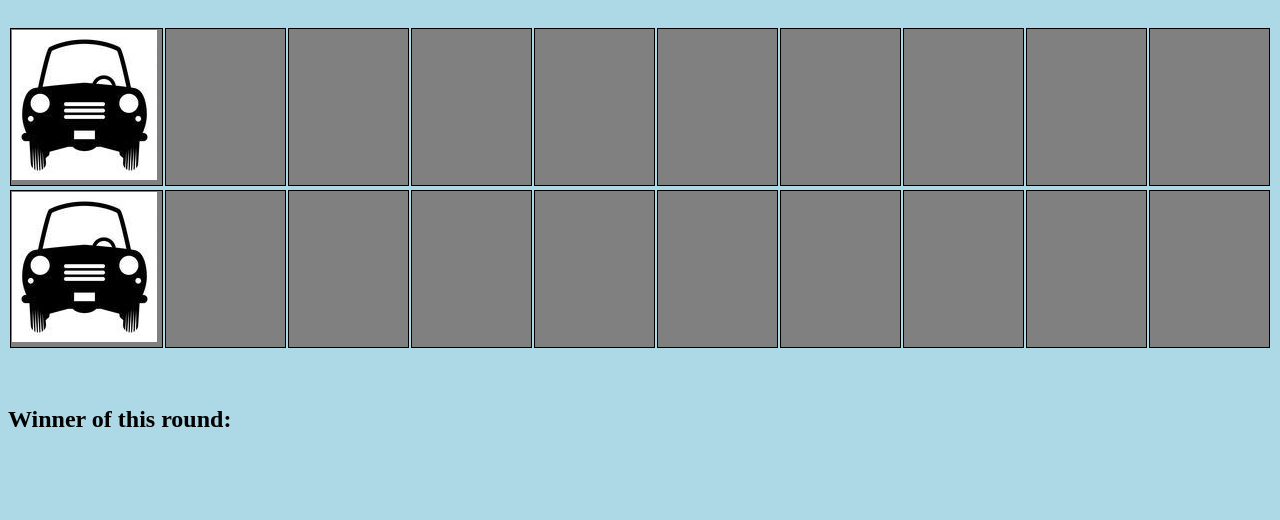
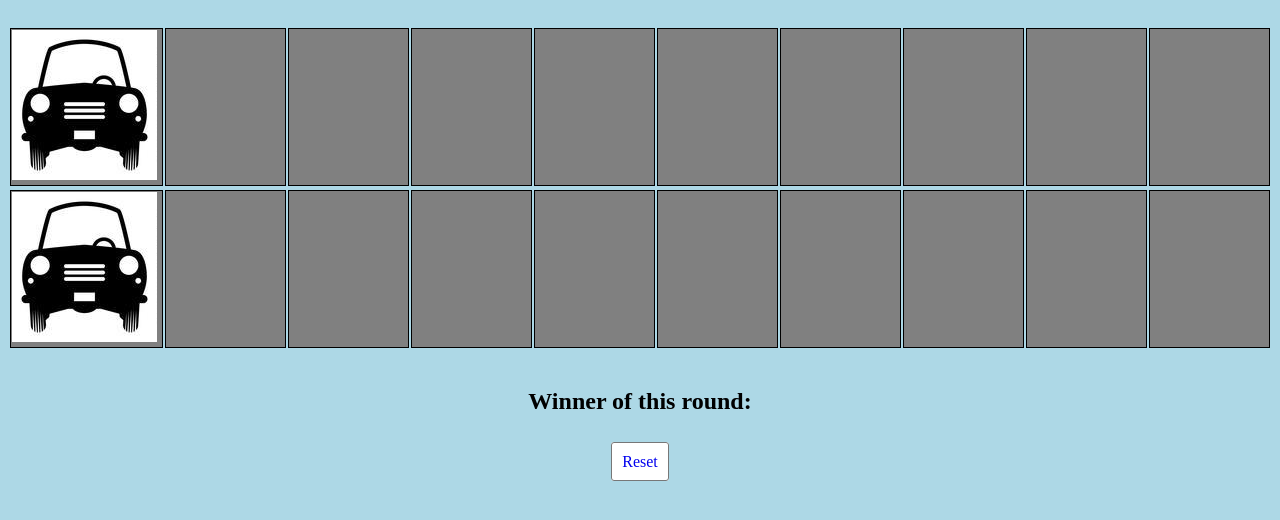
Before and after one commit to jevangelista/jamie_racing_game, a plain HTML site: page index.html in a window 1280 px wide. Shown: the part 148-668 px from the top of the page. Drawn offline with nearby package versions, Linux system fonts and the light colour scheme.

Commit message:
added reset button

```diff
--- a/base.js
+++ b/base.js
@@ -30,14 +30,15 @@ $(document).keypress(function(action){
 //Will keep track of wins and say who won the round
 	if (counterPlayerOne == 9) {
 		playerOneWins += 1;
-		$('h2').append(" " + "Player One wins!" + " Score: " + playerOneWins);
+		$('h2').append("<br/>" + "Player One wins!" + " Score: " + playerOneWins);
 		alert("You go Player One!");
 
 	} else if (counterPlayerTwo == 9) {
 		playerTwoWins += 1;
-		$('h2').append(" " + "Player Two wins!" + " Score: " + playerOneWins);
+		$('h2').append("<br/>" + "Player Two wins!" + " Score: " + playerOneWins);
 		alert("You go Player Two!");
 	}
+
 
 
 
--- a/index.html
+++ b/index.html
@@ -44,8 +44,10 @@
     </div>
       </table>
       <br/>
+      <center>
+      <h2> Winner of this round: </h2>
       <br/>
-      <h2> Winner of this round: </h2>
-
+      <a href="index.html" class="btn" >Reset</a>
+    </center>
 
 </body>
--- a/racing_game.css
+++ b/racing_game.css
@@ -22,3 +22,11 @@ td{
 #car-image{
 
 }
+
+.btn {
+  background-color: white;
+  text-decoration: none;
+  border: 1px solid #777;
+  padding: 10px;
+  border-radius: 3px;
+}
```
